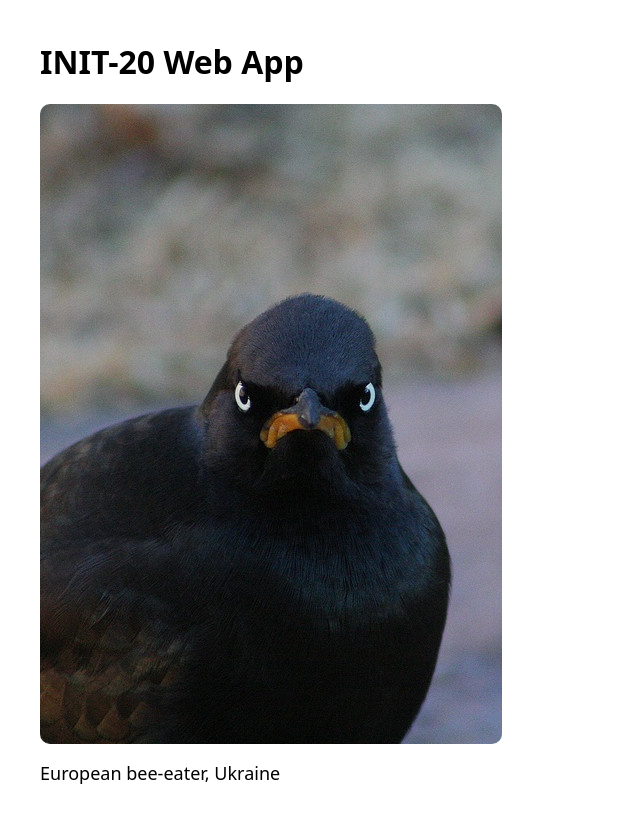
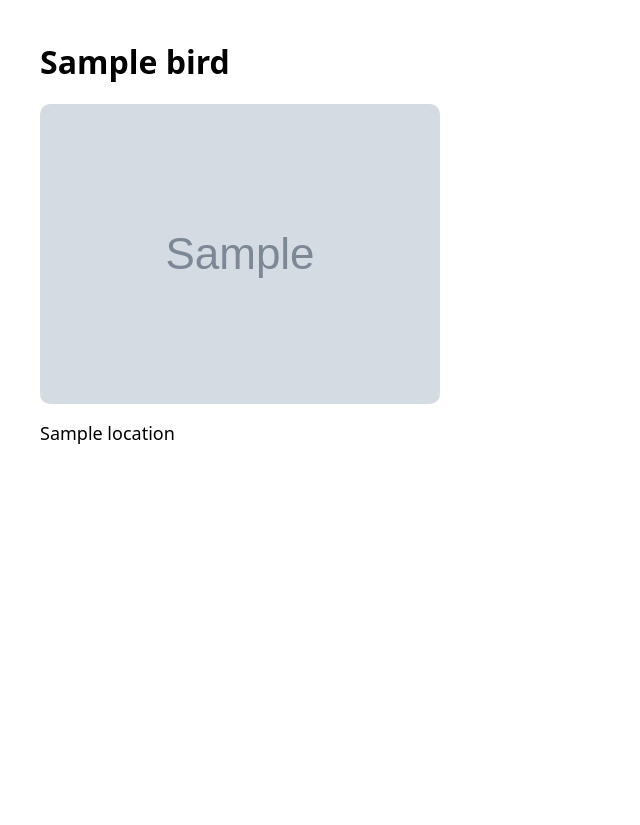
Before and after one commit to INITOPS-TEAM/week-1, a Flask app: page / in a window 1280 px wide. Shown: the whole page, without its empty margins (0-640 px from the left). After the commit the page ends 444 px from the top, so only its background shows below. Run offline with Flask 3, Linux system fonts and the light colour scheme; grey boxes marked "Sample" are stand-in pictures; a database or web service that is not in the repository returns one stand-in record (values such as "Sample title"); some libraries are stand-ins or nearby versions.

Commit message:
Use image_url with fallback and add bird images

```diff
--- a/veronika/app/app.py
+++ b/veronika/app/app.py
@@ -1,14 +1,48 @@
+import os
+import psycopg2
 from flask import Flask, render_template
 
 app = Flask(__name__)
 
+BIRD_SLUG = os.getenv("BIRD_SLUG", "bee-eater")
+
+def get_bird(slug):
+    conn = psycopg2.connect(
+        host=os.getenv("DB_HOST"),
+        port=os.getenv("DB_PORT", "5432"),
+        dbname=os.getenv("DB_NAME"),
+        user=os.getenv("DB_USER"),
+        password=os.getenv("DB_PASSWORD"),
+    )
+
+    cur = conn.cursor()
+    cur.execute(
+        """
+        SELECT name, location, image_url
+        FROM birds
+        WHERE slug = %s
+        """,
+        (slug,)
+    )
+
+    row = cur.fetchone()
+    cur.close()
+    conn.close()
+
+    return row  # (name, location, image_url)
+
+
 @app.route("/")
 def index():
+    name, location, image_url = get_bird(BIRD_SLUG)
+
     return render_template(
         "index.html",
-        title="INIT-20 Web App",
-        description="European bee-eater, Ukraine"
+        title=name,
+        description=location,
+        image_url=image_url
     )
+
 
 if __name__ == "__main__":
     app.run(host="0.0.0.0", port=5000, debug=False)
--- a/veronika/app/templates/index.html
+++ b/veronika/app/templates/index.html
@@ -14,7 +14,7 @@
 <body>
   <div class="wrap">
     <h1>{{ title }}</h1>
-    <img src="/static/bird.jpg" alt="Bird" />
+    <img src="{{ image_url or '/static/bird.jpg' }}" alt="Bird" />
     <p class="desc">{{ description }}</p>
   </div>
 </body>
```
Also changed, not shown: veronika/app/static/bee-eater.jpg (added), veronika/app/static/pied-starling.jpg (added).
